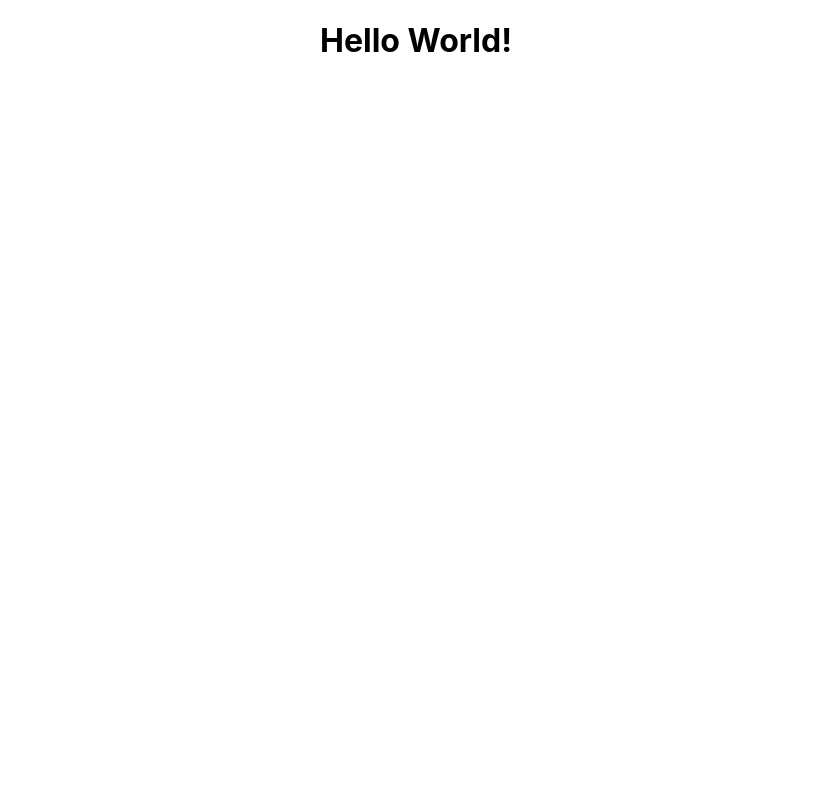
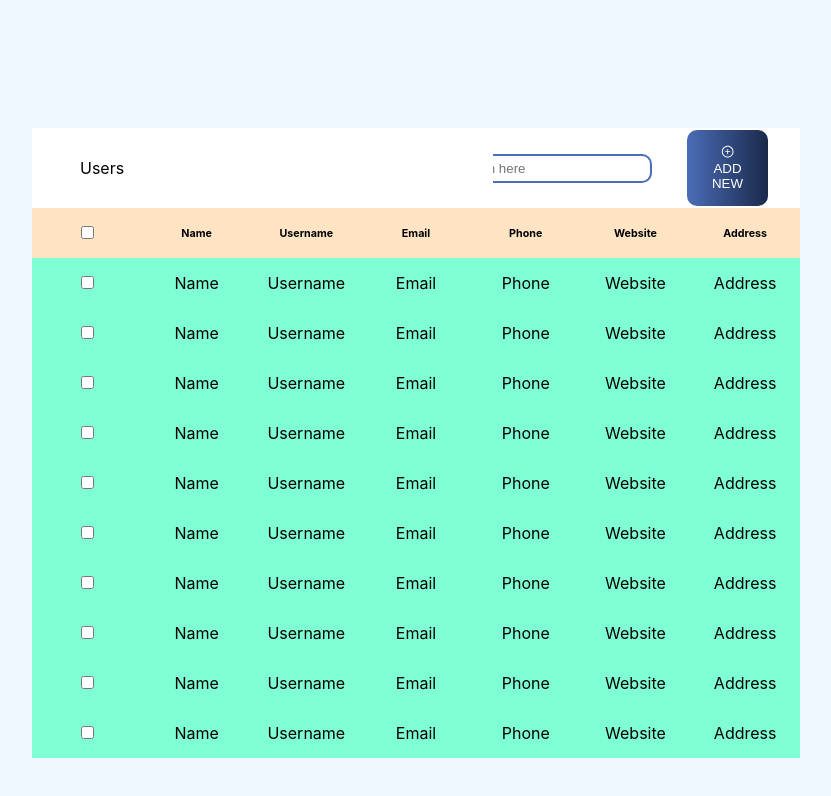
Before and after one commit to Bishal1998/rara_task, a React (Create React App) app: page / in a window 1280 px wide. Shown: the top 796 px of the page, without its empty margins (224-1055 px from the left). Built offline with nearby package versions, Linux system fonts and the light colour scheme; the HTML template or start-up script is replaced by a standard one.

Commit message:
UI design

```diff
--- a/package.json
+++ b/package.json
@@ -6,9 +6,12 @@
     "@testing-library/jest-dom": "^5.16.4",
     "@testing-library/react": "^13.1.1",
     "@testing-library/user-event": "^13.5.0",
+    "animate.css": "^4.1.1",
     "react": "^18.0.0",
     "react-dom": "^18.0.0",
-    "react-scripts": "5.0.1",
+    "react-icons": "^4.3.1",
+    "react-query": "^3.37.0",
+    "react-scripts": "^2.1.3",
     "web-vitals": "^2.1.4"
   },
   "scripts": {
--- a/src/App.js
+++ b/src/App.js
@@ -1,11 +1,16 @@
+import { QueryClient, QueryClientProvider } from 'react-query';
+import './App.css';
+import Table from './components/table/Table';
+import React from 'react';
 
-import './App.css';
 
-function App() {
+const queryClient = new QueryClient();
+
+const App = () => {
   return (
-    <div className="App">
-      <h1>Hello World!</h1>
-    </div>
+    <QueryClientProvider client={queryClient}>
+      <Table />
+    </QueryClientProvider>
   );
 }
 
--- /dev/null
+++ b/src/components/table/Data.jsx
@@ -0,0 +1,113 @@
+
+export const data = [
+    {
+        "id": "1",
+        "name": "Leanne Graham",
+        "username": "Bret",
+        "email": "Sincere@april.biz",
+        "phone": "1-770-736-8031 x56442",
+        "website": "hildegard.org",
+        "address": {
+            "street": "Kulas Light"
+        }
+    },
+    {
+        "id": "2",
+        "name": "Ervin Howell",
+        "username": "Antonette",
+        "email": "Shanna@melissa.tv",
+        "phone": "010-692-6593 x09125",
+        "website": "anastasia.net",
+        "address": {
+            "street": "Victor Plains"
+        }
+    },
+    {
+        "id": "3",
+        "name": "Clementine Bauch",
+        "username": "Samantha",
+        "email": "Nathan@yesenia.net",
+        "phone": "1-463-123-4447",
+        "website": "ramiro.info",
+        "address": {
+            "street": "Douglas Extension"
+        }
+    },
+    {
+        "id": "4",
+        "name": "Patricia Lebsack",
+        "username": "Karianne",
+        "email": "Julianne.OConner@kory.org",
+        "phone": "493-170-9623 x156",
+        "website": "kale.biz",
+        "address": {
+            "street": "Hoeger Mall"
+        }
+    },
+    {
+        "id": "5",
+        "name": "Chelsey Dietrich",
+        "username": "Kamren",
+        "email": "Lucio_Hettinger@annie.ca",
+        "phone": "(254)954-1289",
+        "website": "demarco.info",
+        "address": {
+            "street": "Skiles Walks"
+        }
+    },
+    {
+        "id": "6",
+        "name": "Mrs. Dennis Schulist",
+        "username": "Leopoldo_Corkery",
+        "email": "Karley_Dach@jasper.info",
+        "phone": "1-477-935-8478 x6430",
+        "website": "ola.org",
+        "address": {
+            "street": "Norberto Crossing"
+        }
+    },
+    {
+        "id": "7",
+        "name": "Kurtis Weissnat",
+        "username": "Elwyn.Skiles",
+        "email": "Telly.Hoeger@billy.biz",
+        "phone": "210.067.6132",
+        "website": "elvis.io",
+        "address": {
+            "street": "Rex Trail"
+        }
+    },
+    {
+        "id": "8",
+        "name": "Nicholas Runolfsdottir V",
+        "username": "Maxime_Nienow",
+        "email": "Sherwood@rosamond.me",
+        "phone": "586.493.6943 x140",
+        "website": "jacynthe.com",
+        "address": {
+            "street": "Ellsworth Summit"
+        }
+    },
+    {
+        "id": "9",
+        "name": "Glenna Reichert",
+        "username": "Delphine",
+        "email": "Chaim_McDermott@dana.io",
+        "phone": "(775)976-6794 x41206",
+        "website": "conrad.com",
+        "address": {
+            "street": "Dayna Park"
+        }
+    },
+    {
+        "id": "10",
+        "name": "Clementina DuBuque",
+        "username": "Moriah.Stanton",
+        "email": "Rey.Padberg@karina.biz",
+        "phone": "024-648-3804",
+        "website": "ambrose.net",
+        "address": {
+            "street": "Kattie Turnpike"
+        }
+    }
+]
--- /dev/null
+++ b/src/components/table/Display.jsx
@@ -0,0 +1,42 @@
+import React from 'react';
+import { data } from "./Data";
+
+const Display = ({ handleChange, select }) => {
+
+    return (
+        <>
+            {data.map((d) => {
+                return (
+                    <>
+                        <div className="table__display_data" key={d.id}>
+                            <div className="checkbox">
+                                <input type="checkbox" name="check" checked={select} onChange={handleChange} />
+                            </div>
+                            <div className="name">
+                                <p>Name</p>
+
+                            </div>
+                            <div className="username">
+                                <p>Username</p>
+                            </div>
+                            <div className="email">
+                                <p>Email</p>
+                            </div>
+                            <div className="phone">
+                                <p>Phone</p>
+                            </div>
+                            <div className="website">
+                                <p>Website</p>
+                            </div>
+                            <div className="address">
+                                <p>Address</p>
+                            </div>
+                        </div>
+                    </>
+                )
+            })}
+        </>
+    )
+}
+
+export default Display
--- /dev/null
+++ b/src/components/table/Table.css
@@ -0,0 +1,96 @@
+.table {
+    background-color: white;
+    width: 60%;
+    height: 100%;
+    margin: 10% 20%;
+    display: flex;
+    flex-direction: column;
+}
+
+.topbar {
+    display: flex;
+    flex-direction: row;
+    align-items: center;
+    height: 80px;
+    width: 100%;
+    justify-content: space-between;
+}
+
+.topbar__name {
+    padding-left: 3rem;
+}
+
+.topbar__last {
+    display: flex;
+    justify-content: flex-end;
+    width: 40%;
+    align-items: center;
+    overflow: hidden;
+}
+
+.topbar__input {
+    margin: 0 3px;
+}
+
+.topbar__input input {
+    border-radius: 10px;
+    outline: none;
+    padding: 5px 20px;
+    border: 2px solid #4b6cb7;
+}
+
+.topbar__add {
+    padding: 2rem;
+}
+
+.button_add {
+    background-image: linear-gradient(to right, #4b6cb7 0%, #182848 51%, #4b6cb7 100%);
+}
+
+.button_add {
+    padding: 15px 25px;
+    text-align: center;
+    text-transform: uppercase;
+    transition: 0.5s;
+    background-size: 200% auto;
+    color: white;
+    border-radius: 10px;
+    display: block;
+    outline: none;
+    border: none;
+}
+
+.button_add:hover {
+    background-position: right center;
+    color: #fff;
+    text-decoration: none;
+    outline: none;
+}
+
+.table__display {
+    background-color: bisque;
+    display: flex;
+    width: 100%;
+    height: 50px;
+    align-items: center;
+    justify-content: space-evenly;
+    text-align: center;
+}
+
+.table__display div {
+    flex: 1;
+}
+
+.table__display_data {
+    background-color: aquamarine;
+    display: flex;
+    width: 100%;
+    height: 50px;
+    align-items: center;
+    justify-content: space-evenly;
+    text-align: center;
+}
+
+.table__display_data div {
+    flex: 1;
+}
--- /dev/null
+++ b/src/components/table/Table.jsx
@@ -0,0 +1,70 @@
+import React, { useState } from "react";
+import './Table.css';
+import { AiOutlinePlusCircle } from 'react-icons/ai';
+import Display from "./Display";
+
+const Table = () => {
+
+    const [mainSelect, setMainSelect] = useState(false);
+    const [select, setSelect] = useState(false);
+
+
+    const handleCheck = (e) => {
+        setMainSelect(e.target.checked)
+        setSelect(e.target.checked)
+    }
+
+    const handleChange = (e) => {
+        if (mainSelect === 'checked') {
+            setSelect(e.target.checked)
+        } else {
+            setSelect(e.target.checked)
+        }
+    }
+
+    return (
+        <div className="table">
+            <div className="topbar">
+                <div className="topbar__name">
+                    <p>Users</p>
+                </div>
+                <div className="topbar__last">
+                    <div className="topbar__input">
+                        <input type="text" placeholder="Search here" />
+                    </div>
+                    <div className="topbar__add">
+                        <button className="button_add"><AiOutlinePlusCircle /> Add New</button>
+                    </div>
+                </div>
+            </div>
+            <div className="table__display">
+                <div className="checkbox">
+                    <input type="checkbox" name="check" id="check" checked={mainSelect} onChange={handleCheck} />
+                </div>
+                <div className="name">
+                    <h6>Name</h6>
+
+                </div>
+                <div className="username">
+                    <h6>Username</h6>
+                </div>
+                <div className="email">
+                    <h6>Email</h6>
+                </div>
+                <div className="phone">
+                    <h6>Phone</h6>
+                </div>
+                <div className="website">
+                    <h6>Website</h6>
+                </div>
+                <div className="address">
+                    <h6>Address</h6>
+                </div>
+            </div>
+            <Display select={select} handleChange={handleChange} />
+
+        </div>
+    )
+}
+
+export default Table;
--- a/src/index.css
+++ b/src/index.css
@@ -5,6 +5,7 @@ body {
     sans-serif;
   -webkit-font-smoothing: antialiased;
   -moz-osx-font-smoothing: grayscale;
+  background-color: aliceblue;
 }
 
 code {
```
Also changed, not shown: query.js (added, +15 -0 lines), 1 other file (tests, documents, lock files or other folders).
